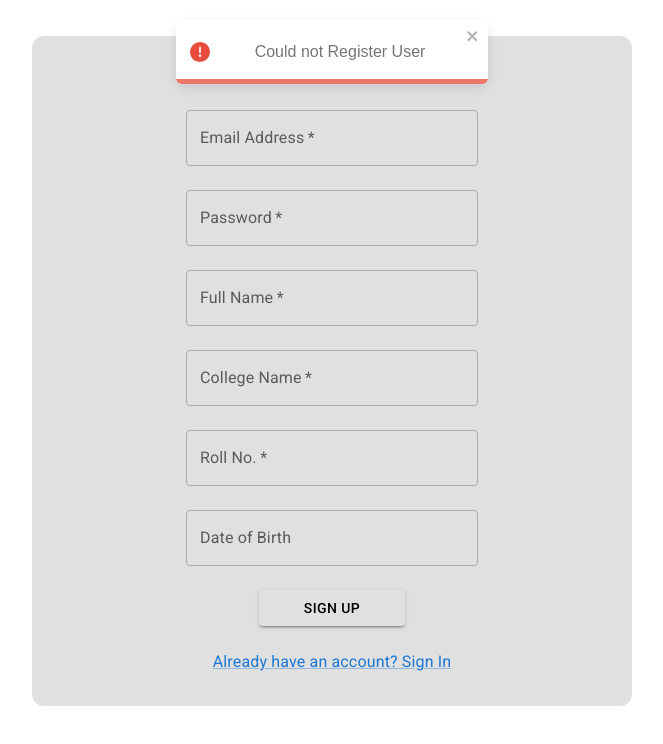
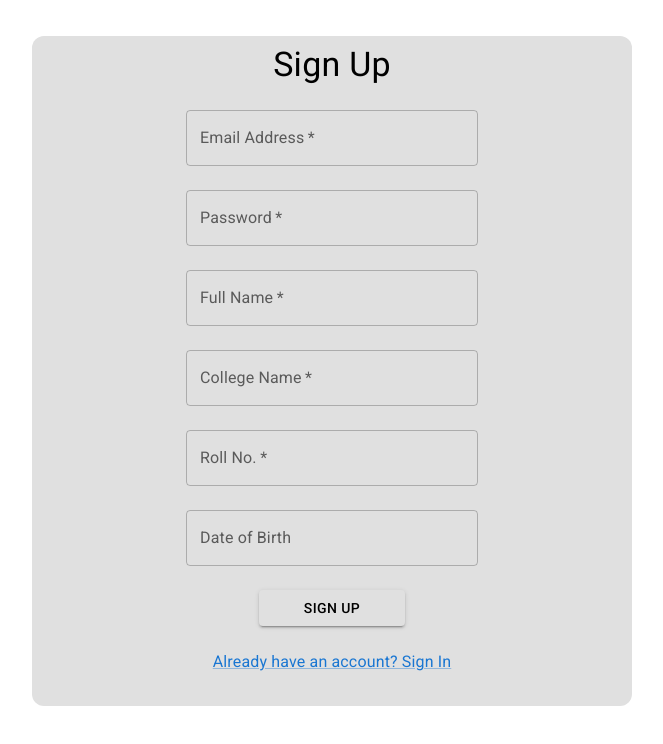
Before and after one commit to Daredevil90/Result-Analysis-System, a React (Vite) app in the folder Frontend/: page /register in a window 1280 px wide. Shown: the top 744 px of the page, without its empty margins (308-971 px from the left). Built offline with nearby package versions, Linux system fonts and the light colour scheme.

Commit message:
cleaning

```diff
--- a/Frontend/src/Components/ui/Register.jsx
+++ b/Frontend/src/Components/ui/Register.jsx
@@ -11,7 +11,7 @@ import { ToastContainer,toast } from "react-toastify";
 
 export default function Register() {
   const [isRegistered, setIsRegistered] = useState(false);
-  const [error,setError]= useState('Could not Register User')
+  const [error,setError]= useState(null)
   const { register, handleSubmit, control} = useForm();
 
   const sendData = async (data) => {
```
